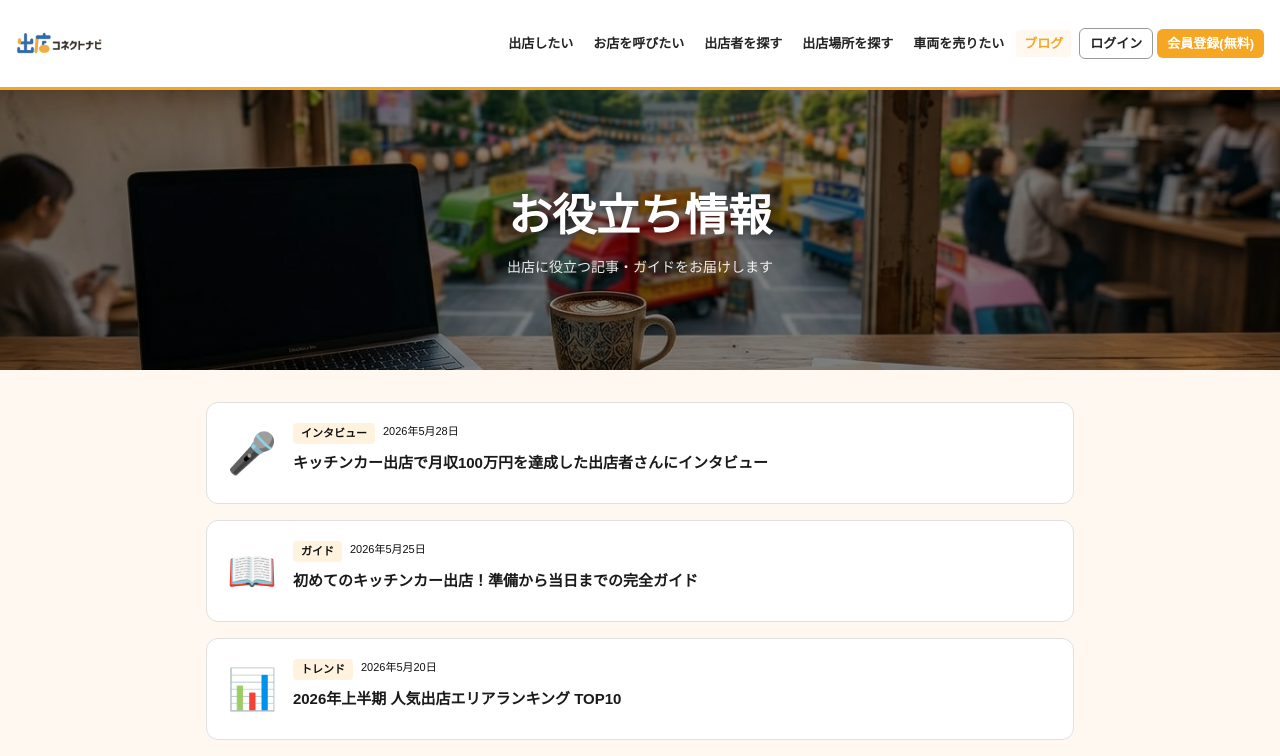
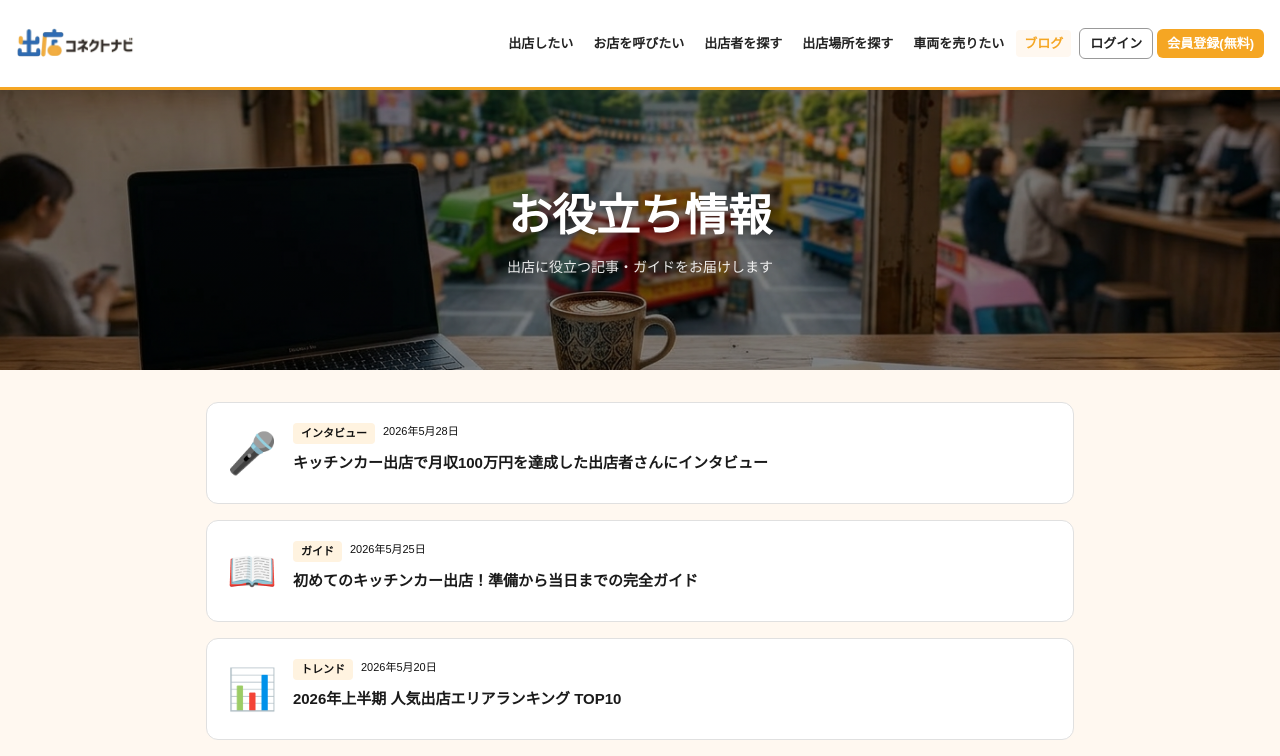
Before and after one commit to rinfuku0917/shutten-connect-navi, a Next.js app: page /blog in a window 1280 px wide. Shown: the top 756 px of the page. Built offline with nearby package versions, Linux system fonts and the light colour scheme.

Commit message:
スマホ版ヘッダーロゴを拡大

```diff
--- a/app/components/Nav.tsx
+++ b/app/components/Nav.tsx
@@ -23,7 +23,7 @@ export default function Nav() {
     <>
       <nav style={{background:'#fff',borderBottom:'3px solid #F5A623',padding:'0 16px',height:'90px',display:'flex',alignItems:'center',justifyContent:'space-between',position:'sticky',top:0,zIndex:100,boxSizing:'border-box',width:'100%'}}>
         <Link href='/' style={{display:'flex',alignItems:'center',textDecoration:'none',flexShrink:0}}>
-          <img src='/logo.png' alt='出店コネクトナビ' className='logo-img' style={{height:'88px',width:'auto',maxWidth:'420px',objectFit:'contain'}} />
+          <img src='/logo.png' alt='出店コネクトナビ' className='logo-img' style={{height:'120px',width:'auto',maxWidth:'480px',objectFit:'contain'}} />
         </Link>
         <div style={{display:'flex',gap:'4px',alignItems:'center',flexWrap:'nowrap'}} className="pc-nav">
           {navItems.slice(1).map(item => (
@@ -50,7 +50,7 @@ export default function Nav() {
       <style>{`
         @media (max-width: 768px) {
           .pc-nav { display: none !important; }
-          .logo-img { height: 60px !important; max-width: 300px !important; }
+          .logo-img { height: 130px !important; max-width: 90vw !important; }
           .ham-btn { display: flex !important; }
         }
         @media (min-width: 769px) {
```
